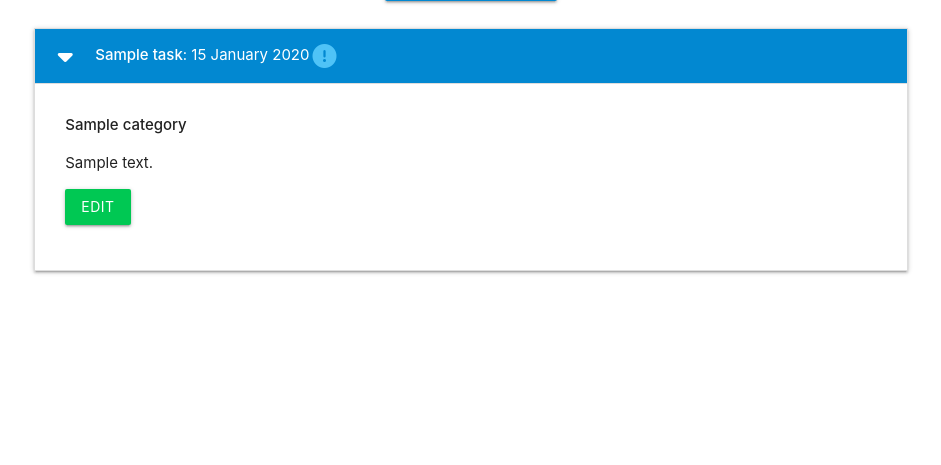
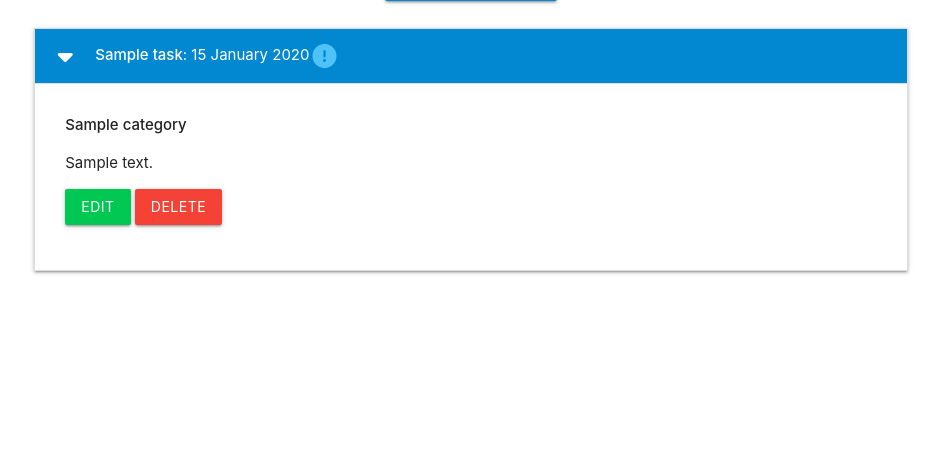
Before and after one commit to AlAliMazen/Task-Manager-Flask-with-DB, a Flask app: page / in a window 1280 px wide, after a click that opens the changed part. Shown: the part 212-677 px from the top of the page, without its empty margins (169-1110 px from the left). Run offline with Flask 3, Linux system fonts and the light colour scheme; tables that the repository leaves empty hold one stand-in row (values such as "Sample post").

Commit message:
add functionality of deleting a task

```diff
--- a/taskmanager/routes.py
+++ b/taskmanager/routes.py
@@ -75,3 +75,12 @@ def edit_task(task_id):
         task.category_id = request.form.get("category_id")
         db.session.commit()
     return render_template("edit_task.html", task=task, categories=categories)
+
+
+# deleting a category is same as updating but with difference of removing from DB
+@app.route("/delete_task/<int:task_id>")
+def delete_task(task_id):
+    task = Task.query.get_or_404(task_id)
+    db.session.delete(task)
+    db.session.commit()
+    return redirect(url_for("home"))
--- a/taskmanager/templates/categories.html
+++ b/taskmanager/templates/categories.html
@@ -18,7 +18,7 @@
                 <span class="card-title">{{ category.category_name }}</span>
             </div>
             <div class="card-action">
-                <a href="{{ url_for('edit_category' , category_id = category.id) }}" class="btn green accent-4">Edit</a>
+                <a href="{{ url_for('edit_category' , category_id = category.id) }}" class="btn green accent-4">Editlllll</a>
                 <a href="#modal-{{ category.id }}" class="btn red modal-trigger">Delete</a>
 
                 <!-- Modal Structure -->
@@ -27,9 +27,9 @@
                         <h4>Are you sure you want to delete this Category?</h4>
                         <p>This action cannot be undone.</p>
                     </div>
-                    <div class="modal-footer">
+                    <div class="modal-footer center-align">
                         <a href="{{ url_for('delete_category' , category_id = category.id) }}" class="btn red">Delete</a>
-                        <a href="modal-close" class="btn green accesnt-4">Cancel</a>
+                        <a href="{{url_for('categories')}}" class="btn green accesnt-4">Cancel</a>
                     </div>
                 </div>
             </div>
--- a/taskmanager/templates/edit_task.html
+++ b/taskmanager/templates/edit_task.html
@@ -72,7 +72,7 @@
         <div class="row">
             <div class="col s12 center-align">
                 <button type="submit" class="btn-large light-blue darken-1">
-                    Edit Task <i class="fas fa-edit right"></i>
+                    Save Changes <i class="fas fa-edit right"></i>
                 </button>
             </div>
         </div>
--- a/taskmanager/templates/tasks.html
+++ b/taskmanager/templates/tasks.html
@@ -16,7 +16,7 @@
             {% for task in tasks|sort(attribute="due_date") %}
             <li>
                 <div class="collapsible-header light-blue darken-2 white-text"><i class="fas fa-caret-down"></i>
-                    <strong>{{ task.task_name }}</strong> : {{ task.due_date.strftime("%d  %B  %Y") }}
+                    <strong>{{ task.task_name }}</strong> : {{ task.due_date.strftime("%d %B %Y") }}
                     {% if task.is_urgent==True %}
                     <i class="fas fa-exclamation-circle light-blue-text text-lighten-2"></i>
                     {% endif %}
@@ -26,11 +26,22 @@
                     <p> {{ task.task_description }}</p>
                     <p>
                         <a href="{{ url_for('edit_task' , task_id = task.id) }}" class="btn green accent-4">Edit</a>
+                        <a href="#modal-{{task.id}}" class="btn red modal-trigger">Delete</a>
                     </p>
+                </div>
+                <!-- Modal Structure -->
+                <div id="modal-{{ task.id }}" class="modal">
+                    <div class="modal-content">
+                        <h4>Are you sure you want to delete this Task?</h4>
+                        <p>This action cannot be undone.</p>
+                    </div>
+                    <div class="modal-footer">
+                        <a href="{{ url_for('delete_task' , task_id = task.id) }}" class="btn red">Delete</a>
+                        <a href="{{ url_for('home') }}" class="btn green accesnt-4">Cancel</a>
+                    </div>
                 </div>
             </li>
             {% endfor %}
-
         </ul>
     </div>
 </div>
```
Lines whose indentation alone changed are shown as unchanged.
